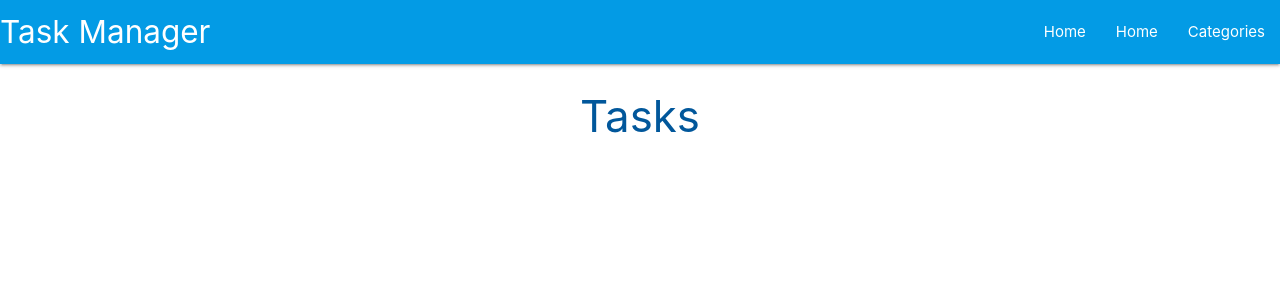
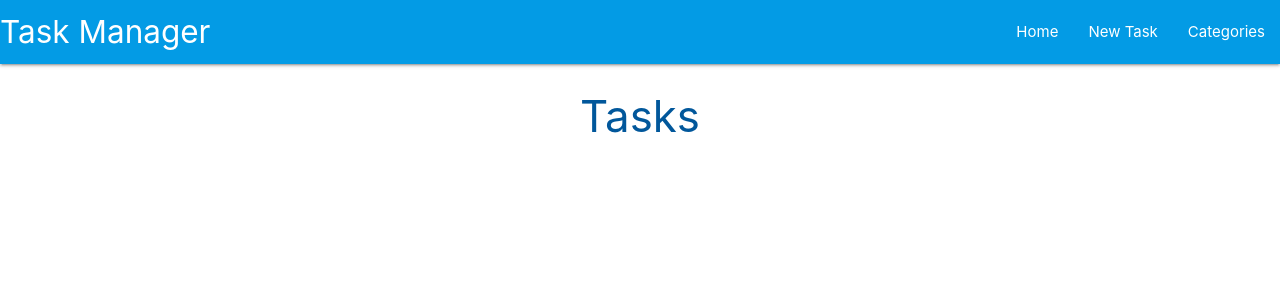
Before and after one commit to MattDunks94/flask-sqlalchemy-task-manager-app, a Flask app: page / in a window 1280 px wide. Shown: the top 300 px of the page. Run offline with Flask 2, Linux system fonts and the light colour scheme; some libraries are stand-ins or nearby versions.

Commit message:
edited the navbar, sidebar links

```diff
--- a/taskmanager/templates/base.html
+++ b/taskmanager/templates/base.html
@@ -26,15 +26,15 @@
                 <a href="#" data-target="mobile-demo" class="sidenav-trigger"><i class="material-icons">menu</i></a>
                 <ul class="right hide-on-med-and-down">
                     <li><a href="{{ url_for('home') }}">Home</a></li>
-                    <li><a href="{{ url_for('home') }}">Home</a></li>
+                    <li><a href="#">New Task</a></li>
                     <li><a href="{{ url_for('categories') }}">Categories</a></li>
                 </ul>
             </div>
         </nav>
         <!-- Mobile sidenav -->
         <ul class="sidenav" id="mobile-demo">
-            <li><a href="sass.html">Sass</a></li>
-            <li><a href="badges.html">Components</a></li>
+            <li><a href="{{ url_for('home') }}">Home</a></li>
+            <li><a href="#">New Task</a></li>
             <li><a href="{{ url_for('categories') }}">Categories</a></li>
         </ul>
     </header>
```
